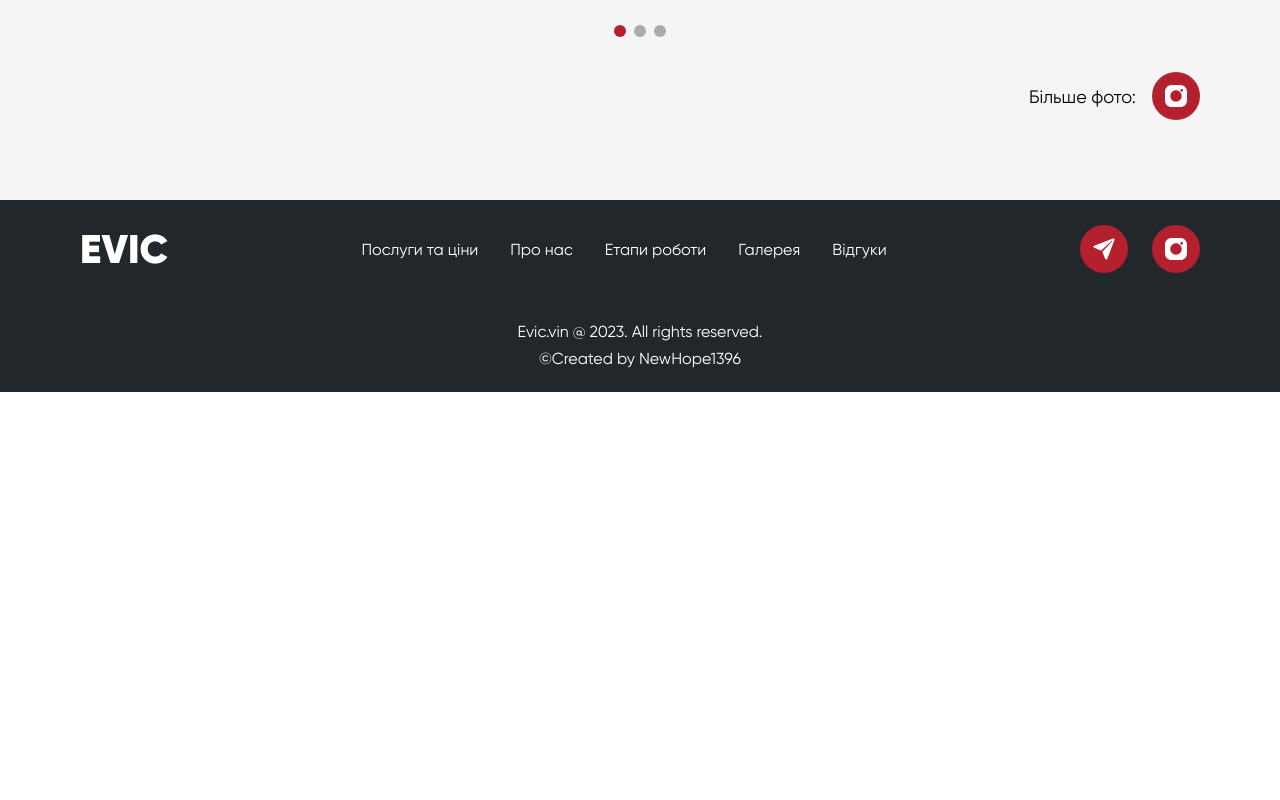
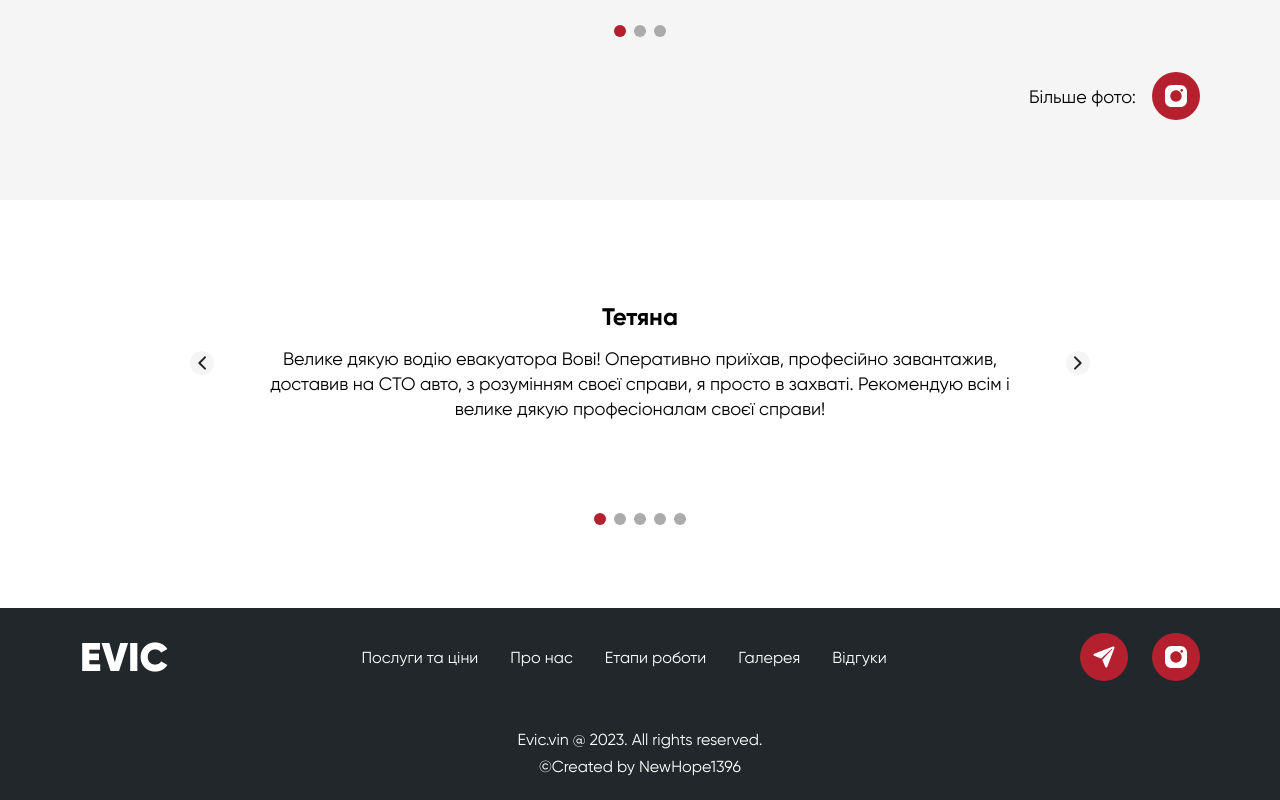
Before and after one commit to NewHope1396/evic, a Next.js app: page / in a window 1280 px wide. Shown: the part 3983-4783 px from the top of the page. Before the commit the page ends 4375 px from the top, so only its background shows below. Built offline with nearby package versions, Linux system fonts and the light colour scheme; no server answers.

Commit message:
feedbacks without real content done

```diff
--- a/src/app/page.tsx
+++ b/src/app/page.tsx
@@ -6,6 +6,7 @@ import carFetchers from "@/helpers/carFetchers";
 import Stages from "@/components/Stages/Stages";
 import { Header } from "@/components/Header/Header";
 import { Gallery } from "@/components/Gallery/Gallery";
+import { FeedBacks } from "@/components/FeedBacks/FeedBacks";
 
 export default async function App() {
   const makes = await carFetchers.getMakes();
@@ -19,6 +20,7 @@ export default async function App() {
       <About />
       <Stages />
       <Gallery />
+      <FeedBacks />
     </main>
   );
 }
--- /dev/null
+++ b/src/components/FeedBacks/FeedBacks.module.scss
@@ -0,0 +1,118 @@
+@import "../../app/variables.module.scss";
+
+.feedbacksContainer {
+  padding: 80px;
+}
+
+.sliderCover {
+  display: flex;
+  justify-content: center;
+  align-items: center;
+  margin-bottom: 64px;
+}
+
+.sliderContainer {
+  position: relative;
+  overflow: hidden;
+  width: 836px;
+
+  margin-left: 16px;
+}
+
+.slider {
+  display: flex;
+  transition: transform 1s cubic-bezier(0.4, 0, 0.2, 1);
+}
+
+.firstPosition {
+  transform: translateX(0%);
+}
+
+.secondPosition {
+  transform: translateX(-100%);
+}
+
+.thirdPosition {
+  transform: translateX(-200%);
+}
+
+.forthPosition {
+  transform: translateX(-300%);
+}
+
+.fifthPosition {
+  transform: translateX(-400%);
+}
+
+.galItem {
+  padding: 24px;
+  width: 772px;
+  background-color: $Black;
+  flex-shrink: 0;
+  margin-right: 16px;
+  background-color: $White;
+
+  & h3 {
+    font-size: 24px;
+    font-weight: 700;
+    line-height: 26px;
+    letter-spacing: 0em;
+
+    margin-bottom: 16px;
+  }
+
+  & p {
+    font-size: 18px;
+    font-weight: 400;
+    line-height: 25px;
+    letter-spacing: 0em;
+  }
+
+  &:not(:last-child) {
+    margin-right: 16px;
+  }
+}
+
+.leftBtn,
+.rightBtn {
+  background-color: $Background;
+  display: flex;
+  justify-content: center;
+  align-items: center;
+  width: 24px;
+  height: 24px;
+  border: none;
+  border-radius: 50%;
+  transition: background-color 0.7s cubic-bezier(0.4, 0, 0.2, 1);
+  cursor: pointer;
+
+  &:hover {
+    background-color: $Red-2L;
+  }
+}
+
+.sliderNav {
+  display: flex;
+  width: 100%;
+  justify-content: center;
+
+  & li {
+    &:not(:last-child) {
+      margin-right: 8px;
+    }
+
+    & button {
+      width: 12px;
+      height: 12px;
+      border-radius: 50%;
+      border: none;
+      background-color: $Gray;
+      transition: background-color 0.7s cubic-bezier(0.4, 0, 0.2, 1);
+      cursor: pointer;
+
+      &.activeBtn {
+        background-color: $Red-1;
+      }
+    }
+  }
+}
--- /dev/null
+++ b/src/components/FeedBacks/FeedBacks.tsx
@@ -0,0 +1,144 @@
+"use client";
+
+import Container from "../Container/Container";
+import { useState } from "react";
+import styles from "./FeedBacks.module.scss";
+import Image from "next/image";
+import Left from "@/public/left.svg";
+import Right from "@/public/right.svg";
+
+export const FeedBacks = () => {
+  const [position, setPosition] = useState(1);
+
+  return (
+    <section>
+      <Container>
+        <div className={styles.feedbacksContainer}>
+          <div className={styles.sliderCover}>
+            <button
+              className={styles.leftBtn}
+              onClick={() => {
+                if (position > 1) {
+                  setPosition(position - 1);
+                }
+              }}
+            >
+              <Image alt="arrow left" src={Left} />
+            </button>
+
+            <div className={styles.sliderContainer}>
+              <div
+                className={`${styles.slider}
+                ${position === 1 && styles.firstPosition}
+                ${position === 2 && styles.secondPosition}
+                ${position === 3 && styles.thirdPosition}
+                ${position === 4 && styles.forthPosition}
+                ${position === 5 && styles.fifthPosition}
+                `}
+              >
+                <div className={styles.galItem}>
+                  <h3>Тетяна</h3>
+                  <p>
+                    Велике дякую водію евакуатора Вові! Оперативно приїхав,
+                    професійно завантажив, доставив на СТО авто, з розумінням
+                    своєї справи, я просто в захваті. Рекомендую всім і велике
+                    дякую професіоналам своєї справи!
+                  </p>
+                </div>
+                <div className={styles.galItem}>
+                  <h3>Тетяна</h3>
+                  <p>
+                    Велике дякую водію евакуатора Вові! Оперативно приїхав,
+                    професійно завантажив, доставив на СТО авто, з розумінням
+                    своєї справи, я просто в захваті. Рекомендую всім і велике
+                    дякую професіоналам своєї справи!
+                  </p>
+                </div>
+                <div className={styles.galItem}>
+                  <h3>Тетяна</h3>
+                  <p>
+                    Велике дякую водію евакуатора Вові! Оперативно приїхав,
+                    професійно завантажив, доставив на СТО авто, з розумінням
+                    своєї справи, я просто в захваті. Рекомендую всім і велике
+                    дякую професіоналам своєї справи!
+                  </p>
+                </div>
+                <div className={styles.galItem}>
+                  <h3>Тетяна</h3>
+                  <p>
+                    Велике дякую водію евакуатора Вові! Оперативно приїхав,
+                    професійно завантажив, доставив на СТО авто, з розумінням
+                    своєї справи, я просто в захваті. Рекомендую всім і велике
+                    дякую професіоналам своєї справи!
+                  </p>
+                </div>
+                <div className={styles.galItem}>
+                  <h3>Тетяна</h3>
+                  <p>
+                    Велике дякую водію евакуатора Вові! Оперативно приїхав,
+                    професійно завантажив, доставив на СТО авто, з розумінням
+                    своєї справи, я просто в захваті. Рекомендую всім і велике
+                    дякую професіоналам своєї справи!
+                  </p>
+                </div>
+              </div>
+            </div>
+            <button
+              className={styles.rightBtn}
+              onClick={() => {
+                if (position < 5) {
+                  setPosition(position + 1);
+                }
+              }}
+            >
+              <Image alt="arrow right" src={Right} />
+            </button>
+          </div>
+
+          <ul className={styles.sliderNav}>
+            <li>
+              <button
+                className={`${position === 1 && styles.activeBtn}`}
+                onClick={() => {
+                  setPosition(1);
+                }}
+              ></button>
+            </li>
+            <li>
+              <button
+                className={`${position === 2 && styles.activeBtn}`}
+                onClick={() => {
+                  setPosition(2);
+                }}
+              ></button>
+            </li>
+            <li>
+              <button
+                className={`${position === 3 && styles.activeBtn}`}
+                onClick={() => {
+                  setPosition(3);
+                }}
+              ></button>
+            </li>
+            <li>
+              <button
+                className={`${position === 4 && styles.activeBtn}`}
+                onClick={() => {
+                  setPosition(4);
+                }}
+              ></button>
+            </li>
+            <li>
+              <button
+                className={`${position === 5 && styles.activeBtn}`}
+                onClick={() => {
+                  setPosition(5);
+                }}
+              ></button>
+            </li>
+          </ul>
+        </div>
+      </Container>
+    </section>
+  );
+};
```
